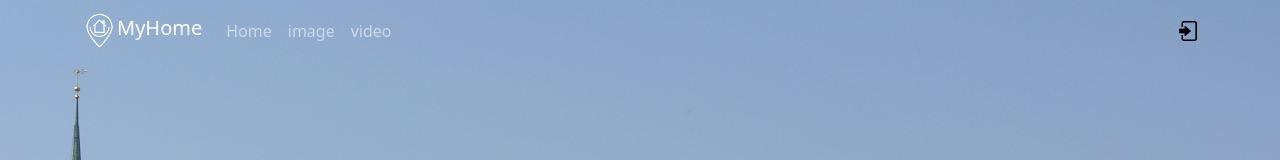
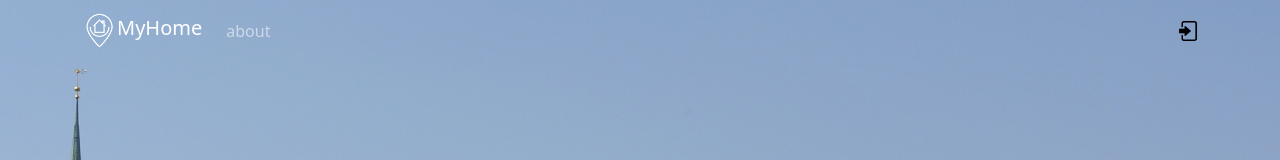
Before and after one commit to sonjuhy/MyHomeNextJS, a Next.js app: page / in a window 1280 px wide. Shown: the top 160 px of the page. Built offline with nearby package versions, Linux system fonts and the light colour scheme.

Commit message:
✨ Change NavBar, Delete image page
- Change NavBar menu : delete home, image, video / add about
- delete image page

```diff
--- a/components/navbar/NavBar.tsx
+++ b/components/navbar/NavBar.tsx
@@ -34,9 +34,8 @@ export default function NavBar({back, mode}: NavProps): JSX.Element {
         <Navbar.Toggle aria-controls="basic-navbar-nav" />
         <Navbar.Collapse id="basic-navbar-nav">
           <Nav className="me-auto">
-            <Nav.Link href="/">Home</Nav.Link>
-            <Link href='/image' className="nav-link">image</Link>
-            <Link href='/video' className="nav-link">video</Link>
+            <Link href='/about' className="nav-link">about</Link>
+            {/* <Link href='/video' className="nav-link">video</Link> */}
           </Nav>
           <div className="d-flex">
             <Image
--- a/pages/image/index.tsx
+++ /dev/null
@@ -1,22 +0,0 @@
-import LoadImage from '@/components/image/ImageCard';
-import NavBar from '@/components/navbar/NavBar';
-
-import {Container, Row} from 'react-bootstrap'
-
-export default function Main(): JSX.Element {
-
-    return (
-        <div>
-            <NavBar back="light" mode="light"/>
-            <Container>
-                <div>this is image page</div>
-                <Row>
-                    <LoadImage />
-                    <LoadImage />
-                    <LoadImage />
-                    {/* <Image url=''/> */}
-                </Row>
-            </Container>
-        </div>
-    );
-}
```
